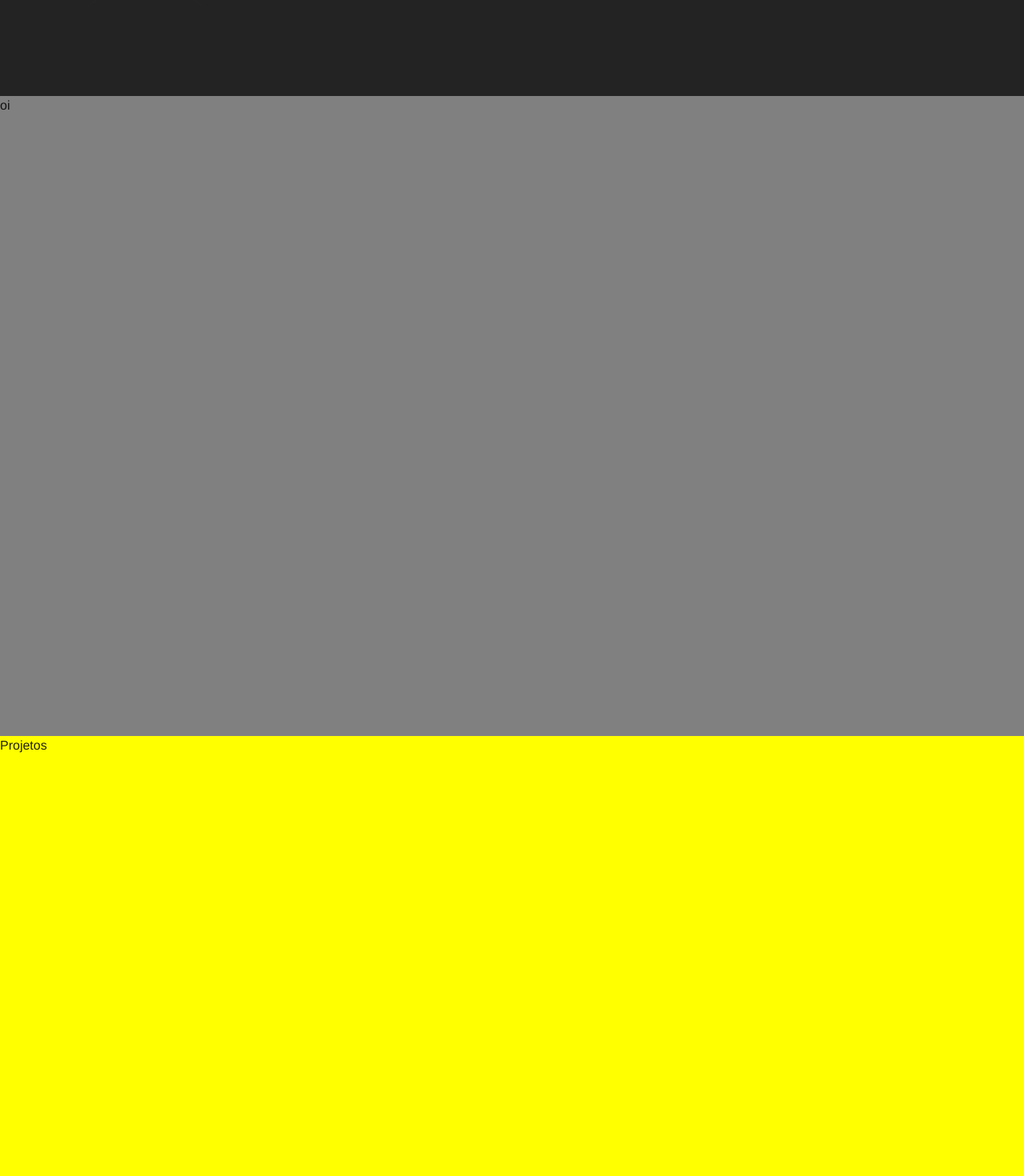
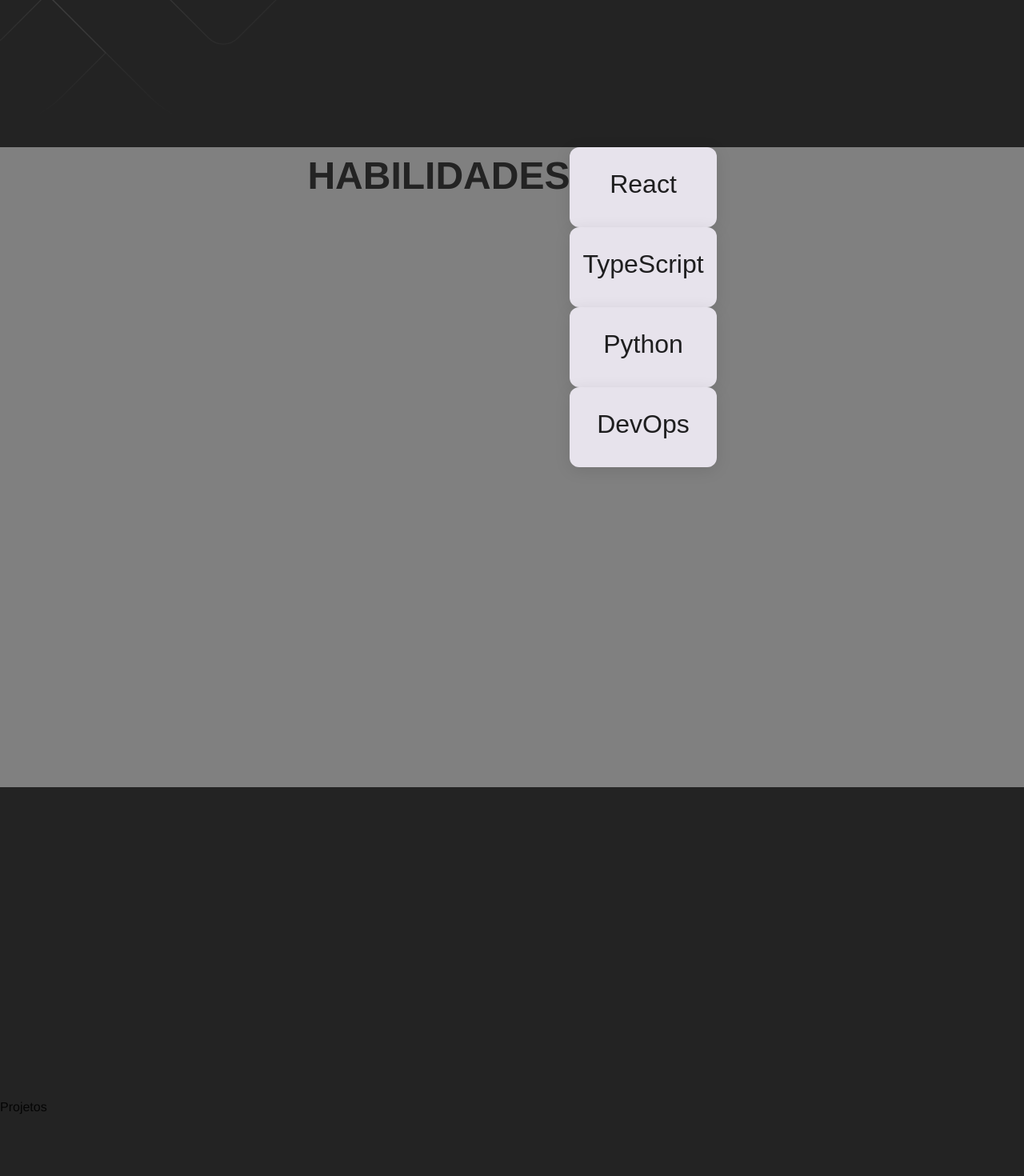
Before and after one commit to Pablo-Lage-Carral/pablo-portfolio, a React (Vite) app: page / in a window 1280 px wide. Shown: the part 680-2150 px from the top of the page at 80% size. Built offline with nearby package versions, Linux system fonts and the light colour scheme.

Commit message:
comit dia 08_09

```diff
--- a/package.json
+++ b/package.json
@@ -15,12 +15,14 @@
     "@mui/icons-material": "^6.0.0",
     "@mui/material": "^6.0.0",
     "react": "^18.3.1",
-    "react-dom": "^18.3.1"
+    "react-dom": "^18.3.1",
+    "react-scroll": "^1.9.0"
   },
   "devDependencies": {
     "@eslint/js": "^9.9.0",
     "@types/react": "^18.3.3",
     "@types/react-dom": "^18.3.0",
+    "@types/react-scroll": "^1.8.10",
     "@vitejs/plugin-react": "^4.3.1",
     "eslint": "^9.9.0",
     "eslint-plugin-react-hooks": "^5.1.0-rc.0",
--- a/src/components/NavBar/NavBar.tsx
+++ b/src/components/NavBar/NavBar.tsx
@@ -1,26 +1,28 @@
-import { AppBar, MenuItem, styled, Toolbar } from "@mui/material"
+import React from "react";
+import { AppBar, MenuItem, styled, Toolbar } from "@mui/material";
+import { Link } from "react-scroll"; // Importação do react-scroll para navegação suave
 
+const StyledToolbar = styled(Toolbar)(() => ({
+  display: "flex",
+  justifyContent: "space-evenly",
+}));
 
+const NavBar = () => {
+  return (
+    <AppBar position="sticky">
+      <StyledToolbar>
+        <Link to="sobre" smooth={true} duration={900}>
+          <MenuItem>Sobre</MenuItem>
+        </Link>
+        <Link to="habilidades" smooth={true} duration={900}>
+          <MenuItem>Habilidades</MenuItem>
+        </Link>
+        <Link to="projetos" smooth={true} duration={900}>
+          <MenuItem>Projetos</MenuItem>
+        </Link>
+      </StyledToolbar>
+    </AppBar>
+  );
+};
 
-const   NavBar = () => {
-    const StyledToolbar = styled(Toolbar)(() => ({
-        display:"flex",
-        justifyContent:"space-evenly"
-    }))
-
-
-    return (
-      <>
-        <AppBar position="absolute">
-            <StyledToolbar>
-                <MenuItem>Sobre</MenuItem>
-                <MenuItem >Habilidades</MenuItem>
-                <MenuItem>Projetos</MenuItem>
-            </StyledToolbar>
-
-        </AppBar>
-      </>
-    )
-  }
-
-  export default NavBar
+export default NavBar;
--- a/src/components/StyledButton/StyledButton.tsx
+++ b/src/components/StyledButton/StyledButton.tsx
@@ -11,14 +11,14 @@ const   StyledButton:  React.FC<StyledButtonProps> = ({ children, onClick }) =>
 
     const StyledButton = styled("button")(({theme}) => ({
         backgroundColor: "transparent",
-        borderRadius: "3px",
+        borderRadius: "5px",
         padding: "5px 15px",
         width: "100%",
         color: theme.palette.primary.contrastText,
         display: "inline-flex",
         alignItems: "center",
         justifyContent: "center",
-        gap: "10px",
+        gap: "15px",
         '&:hover': {
             backgroundColor: theme.palette.primary.light
         }
--- a/src/pages/Home/Sections/Habilidades/Habilidades.tsx
+++ b/src/pages/Home/Sections/Habilidades/Habilidades.tsx
@@ -1,6 +1,4 @@
-import { Height } from "@mui/icons-material"
-import { AnimatedBackground } from "../../../../components/AnimatedBackground/AnimatedBackground"
-import styled from "@emotion/styled"
+/*import styled from "@emotion/styled"
 
 
 const Habilidades = () => {
@@ -14,10 +12,133 @@ const Habilidades = () => {
     return (
         <>
             <StyledHabilidades>
-                oi
+
             </StyledHabilidades>
         </>
       )
 }
 
     export default Habilidades
+
+*/
+
+
+
+
+import styled from "@emotion/styled";
+import { Grid, Card, CardContent, Typography } from "@mui/material";
+import theme from "../../../../theme";
+
+
+const Habilidades = () => {
+
+  //Section
+  const StyledHabilidades = styled("div")(() => ({
+    background: "grey",
+    height: "100vh",
+    display: "flex",
+    justifyContent: "center"
+
+  }));
+
+  //Card
+  const StyledCard = styled(Card)(() => ({
+    backgroundColor: theme.palette.secondary.main,
+    width: '100%',
+    maxWidth: '200px',
+    height: '100px',
+    display: 'flex',
+    justifyContent: 'center',
+    alignItems: 'center',
+    borderRadius: '12px',
+    boxShadow: '0 4px 20px rgba(0, 0, 0, 0.1)',
+    transition: 'transform 0.3s ease',          // Animação para efeito ao passar o mouse
+    '&:hover': {
+      transform: 'scale(1.35)',                 // Aumenta o Card quando o mouse passa por cima
+    }
+  }));
+
+  //Card Com Texto
+  const StyledCardContent = styled(CardContent)({
+    textAlign: "center"
+  });
+
+  //Estilo do Texto
+  const StyledTypography = styled(Typography)({
+    variant: "h5",
+    fontSize: "2rem",
+    fontFamily: "Raleway, Arial",
+    width: "100%",
+
+  });
+
+  // Estilo do Título
+  const StyledTitle = styled(Typography)(() => ({
+    fontSize: "3rem",
+    height: "20px",
+    fontWeight: "bold",
+    color: theme.palette.primary.main
+  }));
+
+
+  return (
+
+    <StyledHabilidades id="habilidades">
+
+      <StyledTitle>
+        HABILIDADES
+      </StyledTitle>
+
+      <Grid>
+
+
+
+        <Grid item xs={10} md={4}>
+          <StyledCard>
+            <StyledCardContent>
+              <StyledTypography>
+                React
+              </StyledTypography>
+            </StyledCardContent>
+          </StyledCard>
+        </Grid>
+
+        <Grid item xs={10} md={4}>
+          <StyledCard>
+            <StyledCardContent>
+              <StyledTypography>
+                TypeScript
+              </StyledTypography>
+            </StyledCardContent>
+          </StyledCard>
+        </Grid>
+
+        <Grid item xs={10} md={4}>
+          <StyledCard>
+            <StyledCardContent>
+              <StyledTypography>
+                Python
+              </StyledTypography>
+            </StyledCardContent>
+          </StyledCard>
+        </Grid>
+
+        <Grid item xs={10} md={4}>
+          <StyledCard>
+            <StyledCardContent>
+              <StyledTypography>
+                DevOps
+              </StyledTypography>
+            </StyledCardContent>
+          </StyledCard>
+        </Grid>
+
+      </Grid>
+
+
+
+    </StyledHabilidades>
+  );
+};
+
+export default Habilidades;
--- a/src/pages/Home/Sections/Hero/Hero.tsx
+++ b/src/pages/Home/Sections/Hero/Hero.tsx
@@ -29,14 +29,14 @@ const   Hero = () => {
 
     return (
       <>
-        <StyledHero>
+        <StyledHero id="sobre">
 
             <Container maxWidth="lg">
 
-                <Grid container spacing={2}>
+                <Grid container spacing={5}>
                     <Grid item xs={12} md={5}>
                         <Box position="relative">
-                            <Box position="absolute" width={"150%"} top={-100} right={0}>
+                            <Box position="absolute" width={"170%"} top={-100} right={0}>
                                 <AnimatedBackground/>
                             </Box >
                         </Box>
@@ -48,7 +48,7 @@ const   Hero = () => {
 
                     <Grid item xs={12} md={7}>
                         <Typography color="primary.contrastText" variant="h1" textAlign="center" pb={2}>Pablo Lage Carral</Typography>
-                        <Typography color="primary.contrastText" variant="h2" textAlign="center">Sou um Engenheiro de Software</Typography>
+                        <Typography color="primary.contrastText" variant="h2" textAlign="center">Engenheiro de Software</Typography>
 
 
                         <Grid container display="flex" justifyContent="center" spacing={3} pt={3}>
--- a/src/pages/Home/Sections/Projetos/Projetos.tsx
+++ b/src/pages/Home/Sections/Projetos/Projetos.tsx
@@ -1,20 +1,28 @@
 import styled from "@emotion/styled"
+import theme from "../../../../theme"
 
 
 const Projetos = () => {
 
-  const StyledProjetos = styled("div")(() => ({
-    background: "yellow",
-    height: "100vh"
-  }))
+    // Section
+    const StyledProjetos = styled("div")(() => ({
+      backgroundColor: theme.palette.primary.main,
+      height: "100vh",
+      display: "flex",
+      justifyContent: "space-between", // Espaça o conteúdo entre o topo e o fundo
+      alignItems: "center", // Centraliza o conteúdo horizontalmente
+    }));
+
+
 
     return (
-        <>
-            <StyledProjetos>
-              Projetos
-            </StyledProjetos>
-        </>
-      )
-    }
+      <StyledProjetos id="projetos">
+        <div>
+          Projetos
+        </div>
 
-    export default Projetos
+      </StyledProjetos>
+    );
+  }
+
+  export default Projetos;
--- a/src/theme.ts
+++ b/src/theme.ts
@@ -7,7 +7,7 @@ let theme = createTheme({
       main: '#232323',
     },
     secondary: {
-      main: '#4f8e3e',
+      main: '#E7E3EC',
     },
   },
   typography: {
```
Also changed, not shown: 1 other file (tests, documents, lock files or other folders).
